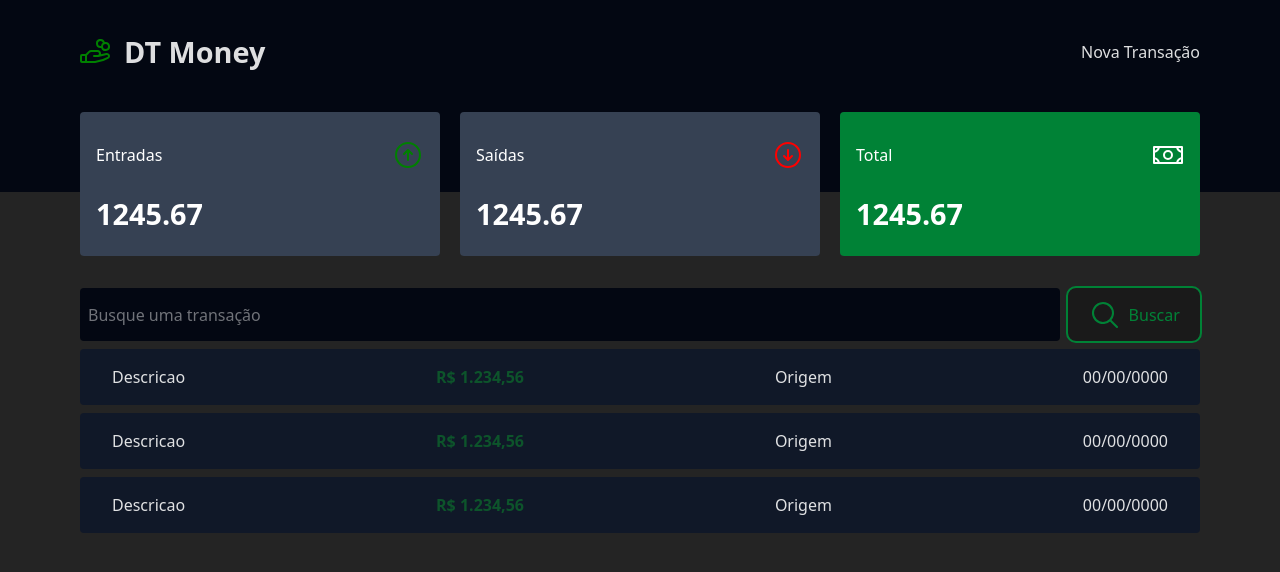
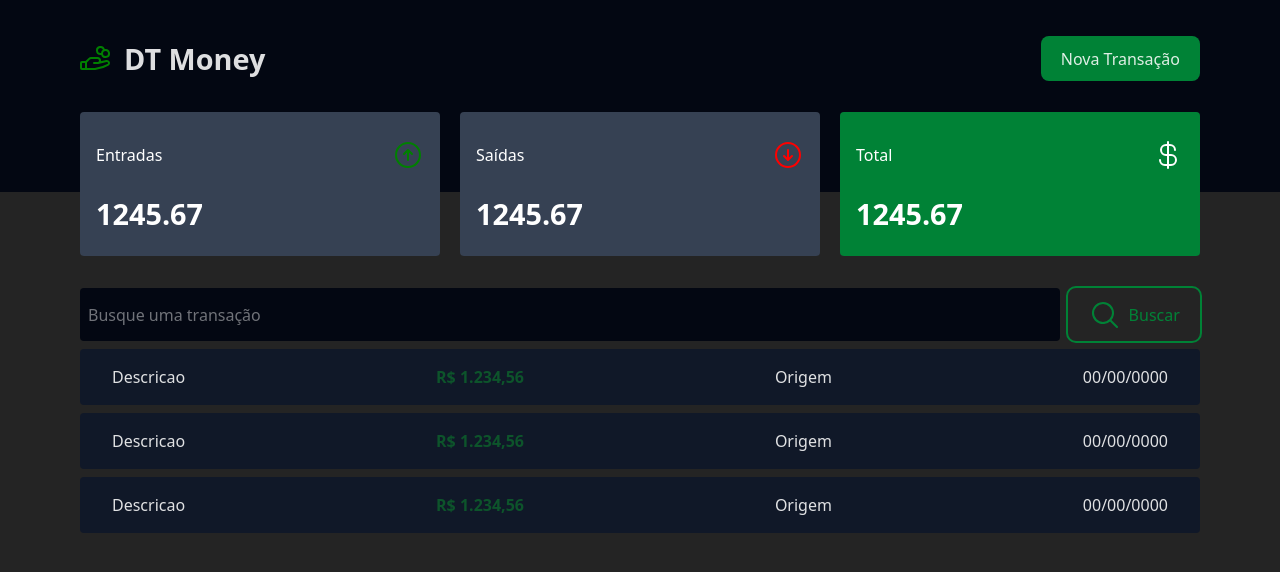
Before and after one commit to afonsolimajr/mba-dt-money, a React (Vite) app: page / in a window 1280 px wide. Shown: the top 572 px of the page. Built offline with nearby package versions, Linux system fonts and the light colour scheme.

Commit message:
button layout

```diff
--- a/src/components/DashboardCard.tsx
+++ b/src/components/DashboardCard.tsx
@@ -1,4 +1,8 @@
-import { ArrowCircleDown, ArrowCircleUp, Money } from "@phosphor-icons/react";
+import {
+  ArrowCircleDown,
+  ArrowCircleUp,
+  CurrencyDollar,
+} from "@phosphor-icons/react";
 
 export default function DashboardCard({
   type,
@@ -20,7 +24,7 @@ export default function DashboardCard({
       break;
     case "TOT":
       title = "Total";
-      icon = <Money size={32} color="white" />;
+      icon = <CurrencyDollar size={32} color="white" />;
       bgColor = "bg-green-700";
       break;
   }
--- a/src/components/Header.tsx
+++ b/src/components/Header.tsx
@@ -8,7 +8,7 @@ export default function Header() {
           <HandCoins size={32} color="green" />
           <h2>DT Money</h2>
         </div>
-        <div>Nova Transação</div>
+        <button className="bg-green-700 ">Nova Transação</button>
       </div>
     </div>
   );
--- a/src/index.css
+++ b/src/index.css
@@ -57,7 +57,7 @@ button {
   font-size: 1em;
   font-weight: 500;
   font-family: inherit;
-  background-color: #1a1a1a;
+  /* background-color: #1a1a1a; */
   cursor: pointer;
   transition: border-color 0.25s;
 }
```
